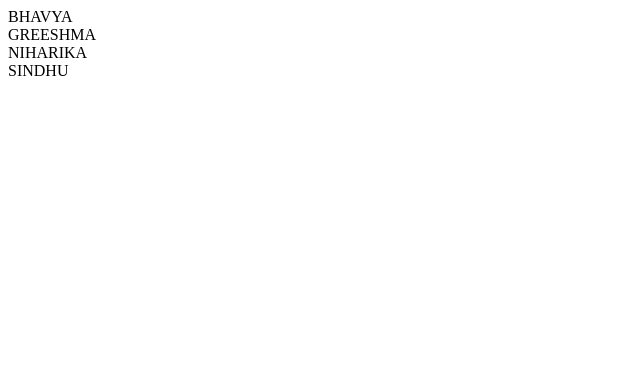
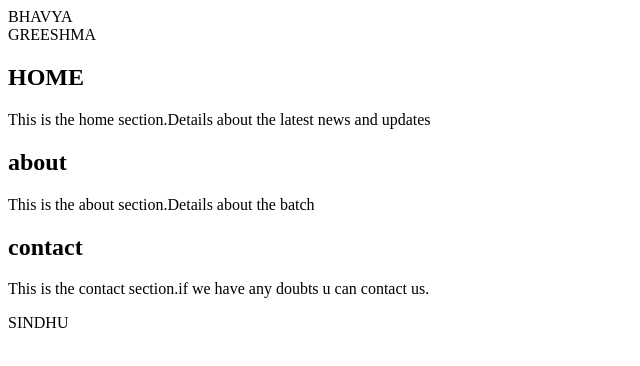
Before and after one commit to BhavyaSreeJallolla/session9, a plain HTML site: page index.html in a window 1280 px wide. Shown: the whole page, without its empty margins (0-640 px from the left). Drawn offline with Linux system fonts and the light colour scheme.

Commit message:
developer

```diff
--- a/index.html
+++ b/index.html
@@ -18,10 +18,17 @@
 
     <main>
         <section id="home">
-           NIHARIKA
+            <h2>HOME</h2>
+            <p>This is the home section.Details about the latest news and updates</p>
         </section>
-
-
+        <section id="about"></section>
+            <h2>about</h2>
+            <p>This is the about section.Details about the batch</p>
+        </section>
+        <section id="contact"></section>
+        <h2>contact</h2>
+        <p>This is the contact section.if we have any doubts u can contact us.</p>
+        </section>
     </main>
 
     <footer>
```
